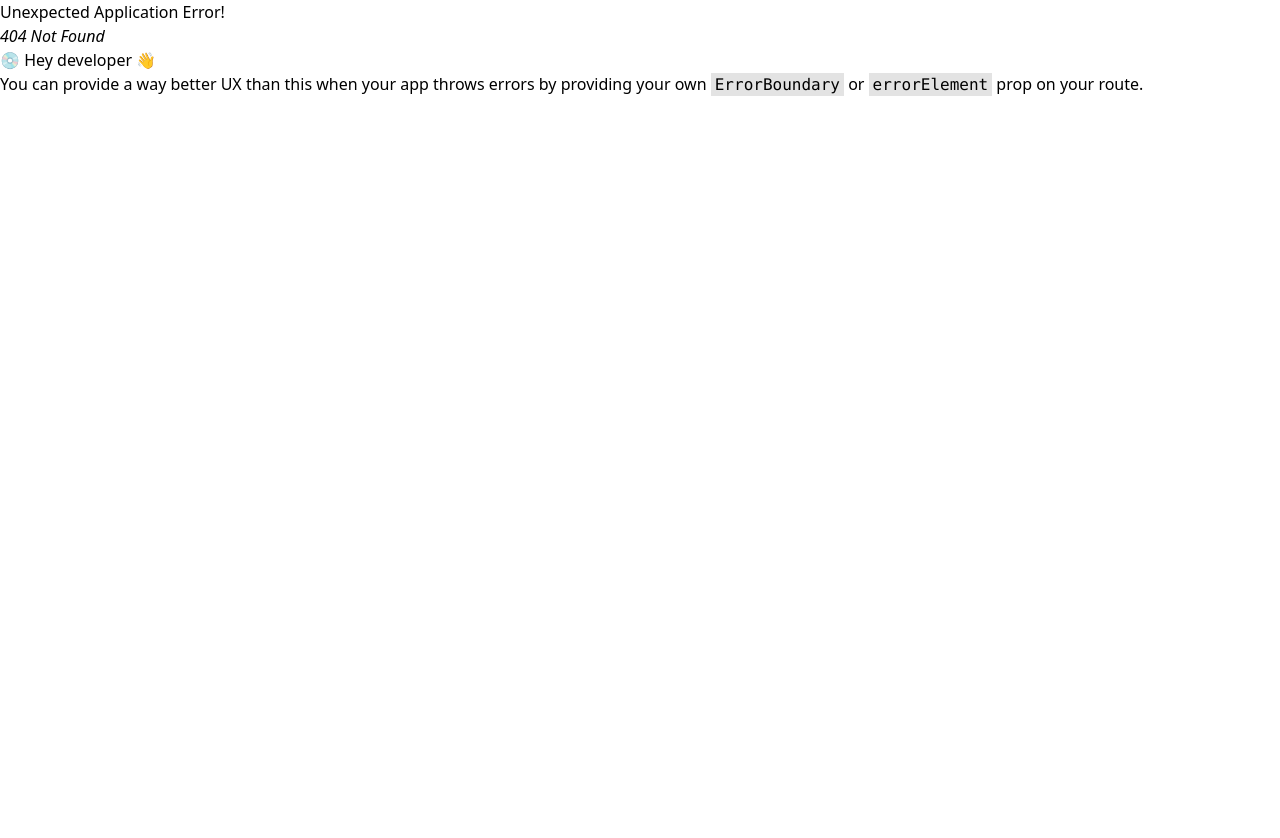
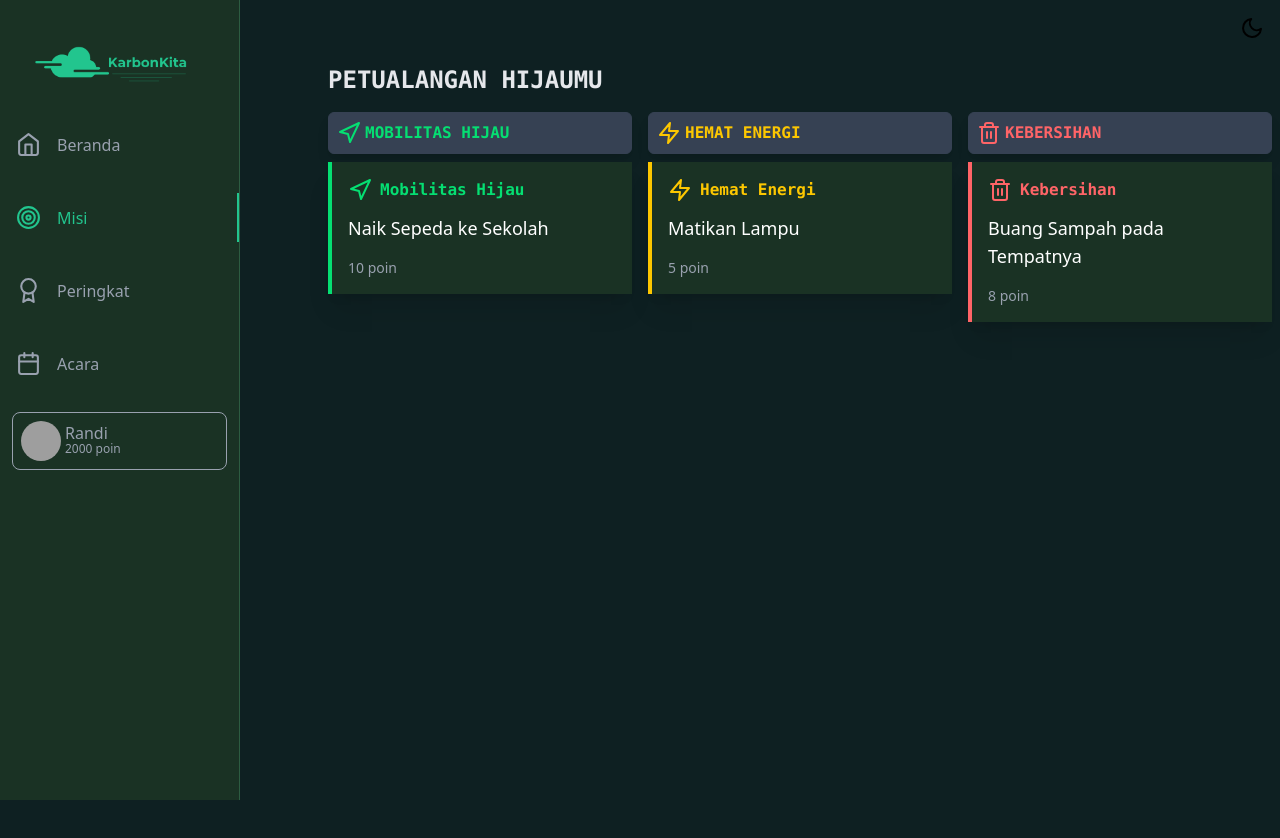
Before and after one commit to Randi-95/KabonKita, a React (Vite) app: page /misi in a window 1280 px wide. Before the commit this address had no page. Shown: the top 838 px of the page. Before the commit the page ends 800 px from the top, so only its background shows below. Built offline with nearby package versions, Linux system fonts and the light colour scheme; grey boxes are pictures that could not be loaded; a web font is replaced by a local one.

Commit message:
bismillah , misi, submitaksi

```diff
--- a/src/fragments/cardMisi.jsx
+++ b/src/fragments/cardMisi.jsx
@@ -1,36 +1,91 @@
-function CardMisi() {
+import { Navigation,Zap, Trash2 } from "react-feather";
+import { Link } from "react-router-dom";
+
+
+
+
+function CardMobilitasHijau({ title, points }) {
   return (
-    <div className="bg-secondary shadow-xl rounded-lg p-4 border-l-4 border-primary">
+
+    <Link to="/SubmitAksi" className="bg-secondary shadow-xl p-4 border-l-4 border-green-400">
       <div className="flex items-center justify-between mb-3">
         <div className="flex items-center gap-2">
-          <div className="w-6 h-6 p-1 bg-primary rounded-full flex items-center justify-center">
-            <svg xmlns="http://www.w3.org/2000/svg"
-                width="24" height="24" viewBox="0 0 24 24"
-                fill="none" stroke="white"
-                stroke-width="2" stroke-linecap="round" stroke-linejoin="round"
-                class="lucide lucide-tree-deciduous">
-            <path d="M8 19a4 4 0 0 1-2-7.5 4 4 0 0 1 4-6.5h4a4 4 0 0 1 4 6.5 4 4 0 0 1-2 7.5"/>
-            <path d="M12 19v3"/>
-            <path d="M12 15v4"/>
-            </svg>
-
-
+          <div className="w-6 h-6 rounded-full flex items-center justify-center">
+            <Navigation className="text-green-400"/>
           </div>
-          <span className="text-primary text-sm font-semibold">Harian</span>
+          <span className="text-md font-mono font-bold text-green-400">
+            Mobilitas Hijau
+          </span>
         </div>
       </div>
 
-      <h2 className="text-white text-lg font-medium mb-4  decoration-gray-500">
-        Mematikan Lampu saat tidak digunakan
+      <h2 className="text-white text-lg font-medium mb-4 decoration-gray-500">
+        {title}
       </h2>
 
       <div className="flex items-center justify-between">
         <div className="flex items-center gap-1 text-gray-400 text-sm">
-          <span>100 poin</span>
+          <span>{points} poin</span>
         </div>
       </div>
-    </div>
+    </Link>
   );
 }
 
-export default CardMisi
+function CardHematEnergi({ title, points }) {
+  return (
+
+    <Link to="/SubmitAksi" className="bg-secondary shadow-xl p-4 border-l-4 border-yellow-400">
+      <div className="flex items-center justify-between mb-3">
+        <div className="flex items-center gap-2">
+          <div className="w-6 h-6 rounded-full flex items-center justify-center">
+               <Zap className="text-yellow-400"/>
+          </div>
+          <span className="text-md font-mono font-bold text-yellow-400">
+            Hemat Energi
+          </span>
+        </div>
+      </div>
+
+      <h2 className="text-white text-lg font-medium mb-4 decoration-gray-500">
+        {title}
+      </h2>
+
+      <div className="flex items-center justify-between">
+        <div className="flex items-center gap-1 text-gray-400 text-sm">
+          <span>{points} poin</span>
+        </div>
+      </div>
+    </Link>
+  );
+}
+
+function CardKebersihan({ title, points }) {
+  return (
+
+    <Link to="/SubmitAksi" className="bg-secondary shadow-xl p-4 border-l-4 border-red-400">
+      <div className="flex items-center justify-between mb-3">
+        <div className="flex items-center gap-2">
+          <div className="w-6 h-6 rounded-full flex items-center justify-center">
+             <Trash2 className="text-red-400"/>
+          </div>
+          <span className="text-md font-mono font-bold text-red-400">
+            Kebersihan
+          </span>
+        </div>
+      </div>
+
+      <h2 className="text-white text-lg font-medium mb-4 decoration-gray-500">
+        {title}
+      </h2>
+
+      <div className="flex items-center justify-between">
+        <div className="flex items-center gap-1 text-gray-400 text-sm">
+          <span>{points} poin</span>
+        </div>
+      </div>
+    </Link>
+  );
+}
+
+export { CardMobilitasHijau, CardHematEnergi, CardKebersihan };
--- a/src/fragments/navDashboard.jsx
+++ b/src/fragments/navDashboard.jsx
@@ -1,4 +1,5 @@
 import { Award, Calendar, Home, Target, User } from "react-feather"
+import { Link, NavLink } from "react-router-dom"
 
 function NavDashboard() {
     return(
@@ -7,27 +8,52 @@ function NavDashboard() {
             <img src="/KarbonKita.png" alt="" className="w-40 -translate-x-2"/>
         </div>
 
-        <div className="flex flex-col lg:flex-row lg:gap-4 items-center lg:items-center lg:w-full lg:px-4 lg:py-3  lg:border-r-2 lg:border-primary lg:transition-colors cursor-pointer">
-            <Home size="25px" className="text-primary"/>
-            <p className="text-primary text-xs lg:text-base lg:font-medium">Beranda</p>
-        </div>
+        <NavLink
+        to="/"
+        className={({ isActive }) =>
+            `flex flex-col lg:flex-row lg:gap-4 items-center lg:w-full lg:px-4 lg:py-3 cursor-pointer lg:transition-colors ${
+            isActive ? 'text-primary lg:border-primary  lg:border-r-2' : 'text-gray-400 hover:text-primary lg:hover:border-r-2 lg:hover:border-primary'
+            }`
+        }>
+        <Home size="25px" className={({ isActive }) => (isActive ? 'text-primary' : 'text-gray-400 group-hover:text-primary')} />
+        <p className="text-xs lg:text-base lg:font-medium">Beranda</p>
+        </NavLink>
 
-        <div className="group flex flex-col text-gray-400 lg:flex-row lg:gap-4 items-center lg:w-full lg:px-4 lg:py-3 transition-colors cursor-pointer lg:hover:border-r-2 hover:border-primary">
-            <Target size="25px" className="text-gray-400 group-hover:text-primary" />
-            <p className="text-xs lg:text-base lg:font-medium group-hover:text-primary">Misi</p>
-        </div>
+        <NavLink
+        to="/misi"
+        className={({ isActive }) =>
+            `flex flex-col lg:flex-row lg:gap-4 items-center lg:w-full lg:px-4 lg:py-3 cursor-pointer lg:transition-colors ${
+            isActive ? 'text-primary lg:border-primary  lg:border-r-2' : 'text-gray-400 hover:text-primary lg:hover:border-r-2  lg:hover:border-primary'
+            }`
+        }>
+        <Target size="25px" className={({ isActive }) => (isActive ? 'text-primary' : 'text-gray-400')} />
+        <p className="text-xs lg:text-base lg:font-medium">Misi</p>
+        </NavLink>
 
-        <div className="group flex flex-col text-gray-400 lg:flex-row lg:gap-4 items-center lg:w-full lg:px-4 lg:py-3 transition-colors cursor-pointer lg:hover:border-r-2 hover:border-primary">
-            <Award size="25px" className="text-gray-400 group-hover:text-primary" />
-            <p className="text-xs lg:text-base lg:font-medium group-hover:text-primary">Peringkat</p>
-        </div>
+        <NavLink
+        to="/peringkat"
+        className={({ isActive }) =>
+            `flex flex-col lg:flex-row lg:gap-4 items-center lg:w-full lg:px-4 lg:py-3 cursor-pointer lg:transition-colors ${
+            isActive ? 'text-primary lg:border-primary  lg:border-r-2' : 'text-gray-400 hover:text-primary lg:hover:border-r-2 lg:hover:border-primary'
+            }`
+        }>
+        <Award size="25px" className={({ isActive }) => (isActive ? 'text-primary' : 'text-gray-400')} />
+        <p className="text-xs lg:text-base lg:font-medium">Peringkat</p>
+        </NavLink>
 
-        <div className="group flex flex-col text-gray-400 lg:flex-row lg:gap-4 items-center lg:w-full lg:px-4 lg:py-3 transition-colors cursor-pointer lg:hover:border-r-2 hover:border-primary ">
-            <Calendar size="25px" className="text-gray-400 group-hover:text-primary" />
-            <p className="text-xs lg:text-base lg:font-medium group-hover:text-primary">Acara</p>
-        </div>
+        <NavLink
+        to="/acara"
+        className={({ isActive }) =>
+            `flex flex-col lg:flex-row lg:gap-4 items-center lg:w-full lg:px-4 lg:py-3 cursor-pointer lg:transition-colors ${
+            isActive ? 'text-primary lg:border-primary  lg:border-r-2' : 'text-gray-400 hover:text-primary lg:hover:border-r-2 lg:hover:border-primary'
+            }`
+        }>
+        <Calendar size="25px" className={({ isActive }) => (isActive ? 'text-primary' : 'text-gray-400')} />
+        <p className="text-xs lg:text-base lg:font-medium">Acara</p>
+        </NavLink>
 
-        <div className="group flex flex-col text-gray-400 lg:flex-row lg:gap-2 items-center lg:w-full lg:px-3 transition-colors cursor-pointer ">
+
+        <Link to="" className="group flex flex-col text-gray-400 lg:flex-row lg:gap-2 items-center lg:w-full lg:px-3 transition-colors cursor-pointer ">
             <div className="lg:border flex w-full p-2 rounded-lg gap-1">
                 <img src="https://i.pravatar.cc/150?img=60" alt="" className="w-10 rounded-full z-0 "/>
                 <div className="lg:flex flex-col hidden">
@@ -35,7 +61,7 @@ function NavDashboard() {
                     <p className="text-xs lg:text-[12px] lg:font-medium group-hover:text-primary -mt-1">2000 poin </p>
                 </div>
             </div>
-        </div>
+        </Link>
 
     </div>
     )
--- /dev/null
+++ b/src/fragments/ringkasanMisi.jsx
@@ -0,0 +1,25 @@
+function RingkasanMisi({ title,deskripsi, type, icon, points, borderColor, typeColor }) {
+  return (
+    <div className={`bg-secondary shadow-xl p-4 border-l-4 ${borderColor}`}>
+      <div className="flex items-center justify-between mb-3">
+        <div className="flex items-center gap-2">
+          <div className="w-6 h-6 rounded-full flex items-center justify-center">
+            {icon}
+          </div>
+          <span className={`text-md font-mono font-bold ${typeColor}`}>
+            {type}
+          </span>
+        </div>
+      </div>
+      <h2 className="text-white text-lg font-medium mb-2">{title}</h2>
+      <div className="flex flex-col  justify-between">
+        <p className="text-md text-gray-200">{deskripsi}</p>
+        <div className=" text-gray-400 text-sm">
+          <span>{points} poin</span>
+        </div>
+      </div>
+    </div>
+  );
+}
+
+export default RingkasanMisi;
--- a/src/pages/Dashboard.jsx
+++ b/src/pages/Dashboard.jsx
@@ -1,7 +1,7 @@
 import { Award, Flag, Layers, MapPin, Star, Sun } from "react-feather"
 import NavDashboard from "../fragments/navDashboard"
 import DarkModeToggle from "../component/darkMode"
-import CardMisi from "../fragments/cardMisi"
+
 
 
 function Dashboard() {
@@ -16,7 +16,7 @@ function Dashboard() {
                     <div className="md:p-8 rounded-xl  md:border md:border-[#393838]">
                         <div className="w-full p-4">
                             <img src="https://i.pravatar.cc/150?img=60" alt="" className="rounded-full"/>
-                            <h1 className="text-white text-2xl font-bold mt-2">Halo,Randi Permana!</h1>
+                            <h1 className="text-white text-2xl font-bold mt-2 font-mono">Halo,Randi Permana!</h1>
                             <p className="text-gray-300 leading-4">Selamat kamu sudah menyelesaikan 3 aksi hijau minggu ini</p>
                             <p className="text-gray-300">Total poin: 2000</p>
                         </div>
@@ -30,7 +30,7 @@ function Dashboard() {
                             <div className="bg-secondary rounded-lg w-10 p-2 flex justify-center">
                                 <Award color="#d1d5dc"/>
                             </div>
-                            <p className="text-gray-300 text-xl">Papan Peringkat Mingguan</p>
+                            <p className="text-gray-300 text-xl font-bold font-mono">Papan Peringkat Mingguan</p>
                         </div>
 
                         <div className="flex justify-between md:justify-evenly p-4 gap-3 ">
@@ -126,7 +126,7 @@ function Dashboard() {
                     <div className="bg-secondary rounded-lg w-10 p-2 flex justify-center">
                     <Flag color="#d1d5dc"/>
                     </div>
-                    <p className="text-gray-300 font-semibold text-2xl leading-7">Ayo Segera Laporkan Aksi Hijau Kamu</p>
+                    <p className="text-gray-300 font-bold font-mono text-2xl leading-7">Ayo Segera Laporkan Aksi Hijau Kamu</p>
                 </div>
 
 
@@ -139,13 +139,10 @@ function Dashboard() {
                         <div className="bg-secondary rounded-lg w-10 p-2 flex justify-center">
                         <Layers color="#d1d5dc"/>
                         </div>
-                        <p className="text-gray-300 font-semibold text-2xl leading-7">Aksi Hari Ini</p>
+                        <p className="text-gray-300 font-bold font-mono text-2xl leading-7">Aksi Hari Ini</p>
                     </div>
                     <div className="grid grid-cols-1 md:grid-cols-3 w-[90%] mx-auto md:w-[98%] gap-4">
-                        <CardMisi/>
-                        <CardMisi/>
-                        <CardMisi/>
-                        <CardMisi/>
+
                     </div>
                 </div>
             </div>
--- /dev/null
+++ b/src/pages/Misi.jsx
@@ -0,0 +1,66 @@
+import { Navigation, Trash2, Zap } from "react-feather";
+import DarkModeToggle from "../component/darkMode";
+import NavDashboard from "../fragments/navDashboard";
+import { CardMobilitasHijau, CardHematEnergi, CardKebersihan } from "../fragments/cardMisi";
+
+
+
+function MisiPage() {
+  return (
+    <div className="h-[9999px] bg-background">
+      <NavDashboard />
+      <div className="lg:w-3/4 lg:absolute lg:right-0">
+        <div className="w-full p-4 flex justify-end">
+          <DarkModeToggle />
+        </div>
+        <div className="p-2">
+          <h1 className="text-gray-200 text-2xl font-mono font-bold mb-4">
+            PETUALANGAN HIJAUMU
+          </h1>
+
+            <div className="grid grid-cols-1 lg:grid-cols-3 gap-4">
+              <div className="flex flex-col gap-2">
+                <div className="bg-gray-700 p-2 rounded-md border border-gray-700 shadow-lg flex items-center gap-1">
+                    <Navigation className="text-green-400"/>
+                    <h2 className="text-green-400 font-mono font-bold">
+                      MOBILITAS HIJAU
+                    </h2>
+                </div>
+
+                <CardMobilitasHijau title="Naik Sepeda ke Sekolah" points={10} />
+              </div>
+
+              <div className="flex flex-col gap-2">
+                <div className="bg-gray-700 p-2 rounded-md border border-gray-700 shadow-lg flex items-center gap-1">
+                 <Zap className="text-yellow-400"/>
+                  <h2 className="text-yellow-400 font-mono font-bold">
+                    HEMAT ENERGI
+                  </h2>
+                </div>
+                <CardHematEnergi title="Matikan Lampu" points={5} />
+              </div>
+
+              <div className="flex flex-col gap-2">
+                <div className="bg-gray-700 p-2 rounded-md border border-gray-700 shadow-lg flex items-center gap-1">
+                 <Trash2 className="text-red-400"/>
+                  <h2 className="text-red-400 font-mono font-bold">
+                    KEBERSIHAN
+                  </h2>
+                </div>
+
+
+                <CardKebersihan title="Buang Sampah pada Tempatnya" points={8} />
+              </div>
+
+
+
+            </div>
+
+
+        </div>
+      </div>
+    </div>
+  );
+}
+
+export default MisiPage;
--- /dev/null
+++ b/src/pages/SubmitAksi.jsx
@@ -0,0 +1,110 @@
+import { useState } from "react";
+import { X, Navigation, Paperclip, Camera } from "react-feather";
+import NavDashboard from "../fragments/navDashboard";
+
+import { Link } from "react-router-dom";
+import RingkasanMisi from "../fragments/ringkasanMisi";
+
+const misiYangDilaporkan = {
+  title: "Ekspedisi Gowes Pagi",
+  deskripsi: "Misi untuk pergi bekerja atau ke sekolah menggunakan sepeda.",
+  type: "Mobilitas Hijau",
+  typeColor: "text-green-400",
+  points: 100,
+  icon: <Navigation className="w-6 text-green-400" />,
+  borderColor: "border-green-400",
+};
+
+function PageSubmit() {
+  const [fileName, setFileName] = useState(null);
+  const [selectedFile, setSelectedFile] = useState(null);
+
+  const handleFileChange = (event) => {
+    const file = event.target.files[0];
+    if (file) {
+      setFileName(file.name);
+      setSelectedFile(file);
+    }
+  };
+
+  const handleSubmit = () => {
+    if (!selectedFile) {
+      alert("Silakan pilih file terlebih dahulu.");
+      return;
+    }
+    alert(`Berhasil submit! File: ${fileName}`);
+  };
+
+  return (
+    <div className="min-h-screen bg-white dark:bg-background">
+      <div className="hidden lg:block">
+        <NavDashboard />
+      </div>
+      <div className="lg:w-3/4 lg:absolute lg:right-0 pt-4">
+        <div className="w-full p-4 flex justify-between items-center">
+          <p></p>
+          <h2 className="text-gray-200 font-bold text-xl">Laporkan Aksimu</h2>
+          <Link to="/">
+            <X className="text-gray-200" />
+          </Link>
+        </div>
+
+        {/* DIUBAH: Menggunakan komponen RingkasanMisi yang statis dan tidak bisa diklik */}
+        <div className="p-4">
+          <RingkasanMisi
+            title={misiYangDilaporkan.title}
+            deskripsi={misiYangDilaporkan.deskripsi}
+            type={misiYangDilaporkan.type}
+            typeColor={misiYangDilaporkan.typeColor}
+            points={misiYangDilaporkan.points}
+            icon={misiYangDilaporkan.icon}
+            borderColor={misiYangDilaporkan.borderColor}
+          />
+        </div>
+
+        {/* Bagian untuk upload bukti foto (tidak ada perubahan) */}
+        <div className="flex justify-between items-center p-5">
+          <div className="flex items-center gap-2">
+            <div className="bg-secondary w-fit p-4 rounded-lg">
+              <Paperclip className="text-white" />
+            </div>
+            <div>
+              <h2 className="text-gray-200 font-mono font-bold">Bukti Foto</h2>
+              <p className="text-gray-300 font-semibold text-sm">
+                {fileName
+                  ? `Terpilih: ${fileName}`
+                  : "Lampirkan Bukti Foto Aksimu"}
+              </p>
+            </div>
+          </div>
+
+          <label htmlFor="uploadFoto">
+            <div className="cursor-pointer bg-secondary w-fit h-fit p-4 rounded-lg">
+              <Camera className="text-white" />
+            </div>
+          </label>
+
+          <input
+            type="file"
+            id="uploadFoto"
+            accept="image/*"
+            className="hidden"
+            onChange={handleFileChange}
+          />
+        </div>
+
+        {/* Tombol Submit (tidak ada perubahan) */}
+        <div className="px-5 pb-10">
+          <button
+            onClick={handleSubmit}
+            className="bg-green-600 w-full shadow-xl hover:bg-green-800 text-white font-bold py-2 px-6 rounded-lg"
+          >
+            Submit Aksi
+          </button>
+        </div>
+      </div>
+    </div>
+  );
+}
+
+export default PageSubmit;
```
Also changed, not shown: src/main.jsx (+10 -0 lines).
